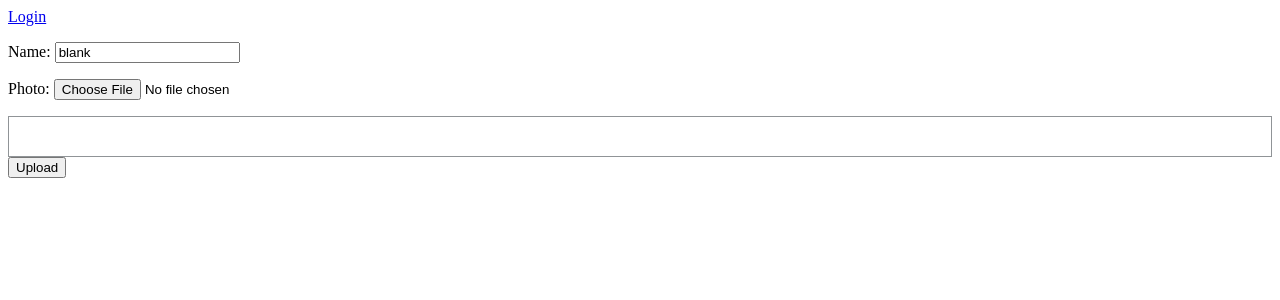
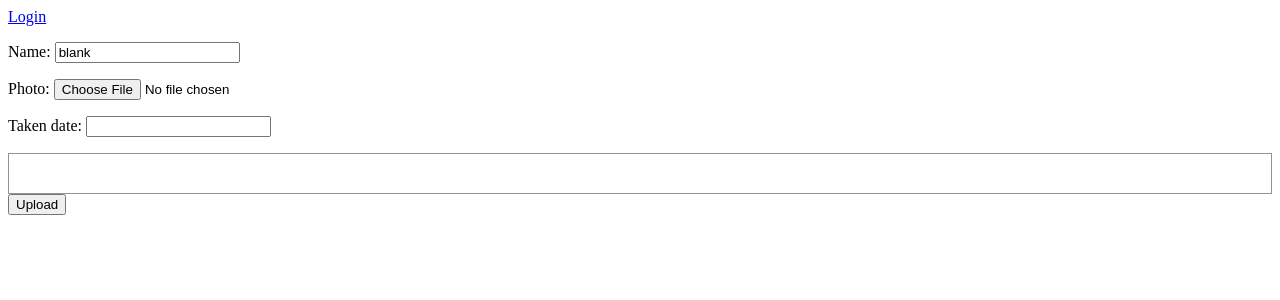
Before and after one commit to Anglbor/photos, a Django app: page /upload/ in a window 1280 px wide. Shown: the top 300 px of the page. Run offline with Django 4.2, Linux system fonts and the light colour scheme; data that the repository does not hold is empty.

Commit message:
datatime in photoupload

```diff
--- a/photo_app/forms.py
+++ b/photo_app/forms.py
@@ -7,6 +7,7 @@ from .models import TAGS, LOCATIONS
 class PhotoForm(forms.ModelForm):
     # this is not being in use due to js
     #tags = forms.ModelMultipleChoiceField(queryset=Tag.objects.all())
+    taken_date = forms.DateTimeField()
 
     class Meta:
         model = Photo
--- a/photo_app/templates/photo_upload.html
+++ b/photo_app/templates/photo_upload.html
@@ -17,12 +17,14 @@
     </script>
     <script src="{% static 'static/js/tags.js' %}"></script>
 
+
+
     <button type="submit">Upload</button>
 </form>
 
 
 {% if img_obj %}
-  <h3>Succesfully uploaded : {{img_obj.name}}</h3>
+  <h3>Successfully uploaded : {{img_obj.name}}</h3>
   <img src="{{ img_obj.image.url}}" alt="connect" style="max-height:300px">
 {% endif %}
 
--- a/photo_app/views.py
+++ b/photo_app/views.py
@@ -1,4 +1,5 @@
 import os
+from datetime import datetime
 from pyexpat.errors import messages
 
 import json
@@ -91,7 +92,7 @@ class Photo_upload_view(View):
         # alltags = [tag.tag_name for tag in Tag.objects.filter(user=request.user.id)]
         # js_alltags = json.dumps(alltags)
 
-        form = DisplayForm()
+        form = PhotoForm()
         return self.fx(request, form)
 
         # ctx = {
@@ -106,13 +107,15 @@ class Photo_upload_view(View):
     def post(self, request):
         form = PhotoForm(request.POST, request.FILES)
 
+
         if form.is_valid():
             img_obj = form.instance
             photo_value = form.cleaned_data['photo']
             name_value = form.cleaned_data['name']
             sender = request.user
+            date_taken_value = form.cleaned_data['taken_date']
 
-            new_photo = Photo.objects.create(name=name_value, photo=photo_value, sender=sender)
+            new_photo = Photo.objects.create(name=name_value, photo=photo_value, taken_date=date_taken_value, sender=sender)
 
             id_value = new_photo.pk
 
@@ -240,6 +243,11 @@ class PhotoView(View):
 
         photo = Photo.objects.get(pk=id)
 
+        # date of the photo being saved in the database
+
+        date_taken = datetime.fromisoformat(request.POST['taken-date'])
+        photo.taken_date = date_taken
+
         old_photo_tags = photo.tag.all()
         for tag in old_photo_tags:
             # This loop forces the photo_tags queryset to evaluate, because we'll
@@ -264,6 +272,8 @@ class PhotoView(View):
         # print(tag_name_list)
 
         delete_unused_tags(old_photo_tags)
+
+
 
         return self.get(request, id)
 
@@ -297,7 +307,7 @@ class SearchView(View):
         }
 
         if form.is_valid():  # True/ False
-            # list of strings put into the list - splited
+            # list of strings put into the list - split
             search_tags_list = form.cleaned_data['search'].split(',')
             # search_values = search for search in range(search_value)
 
```
Also changed, not shown: photo_app/templates/photo.html (+6 -3 lines).
